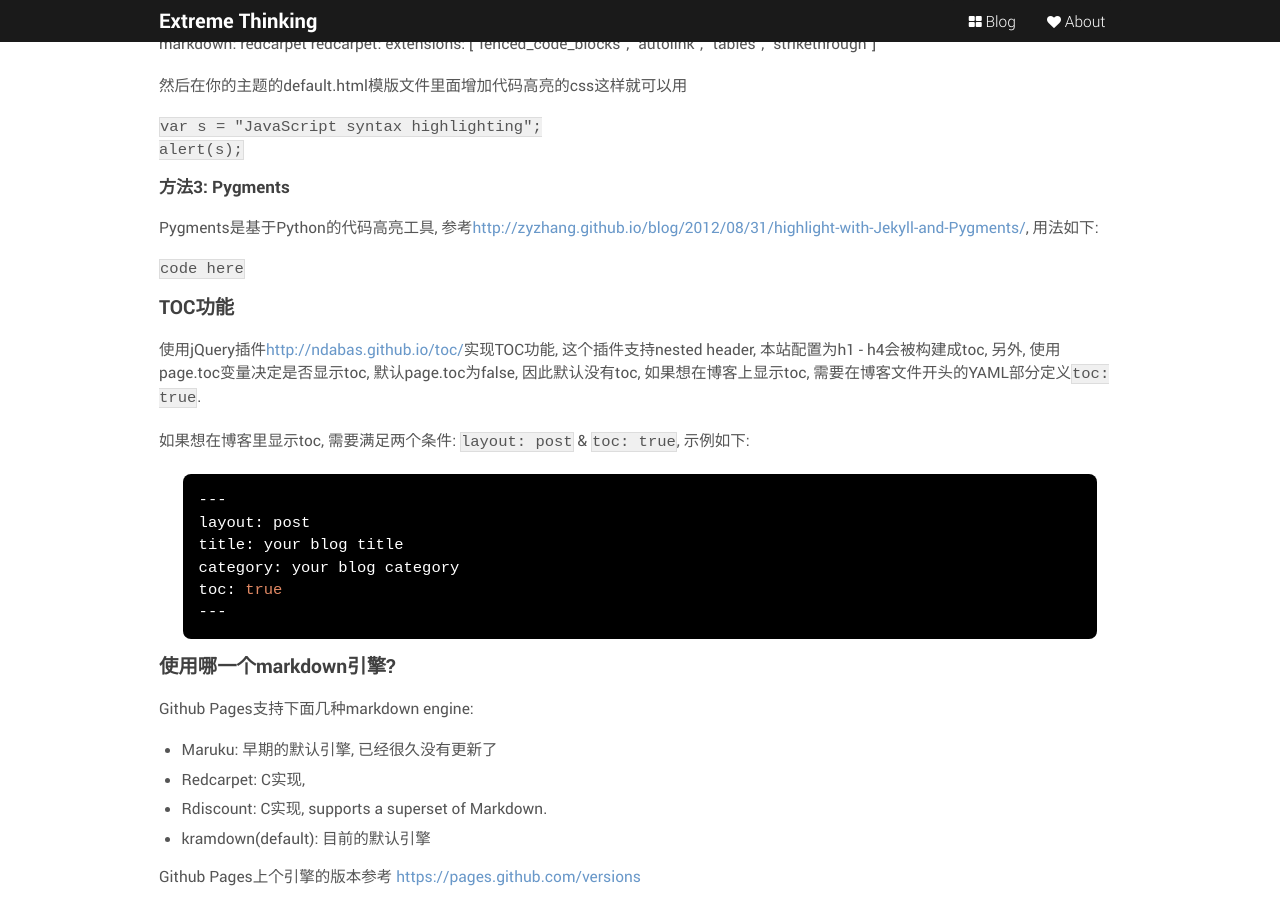
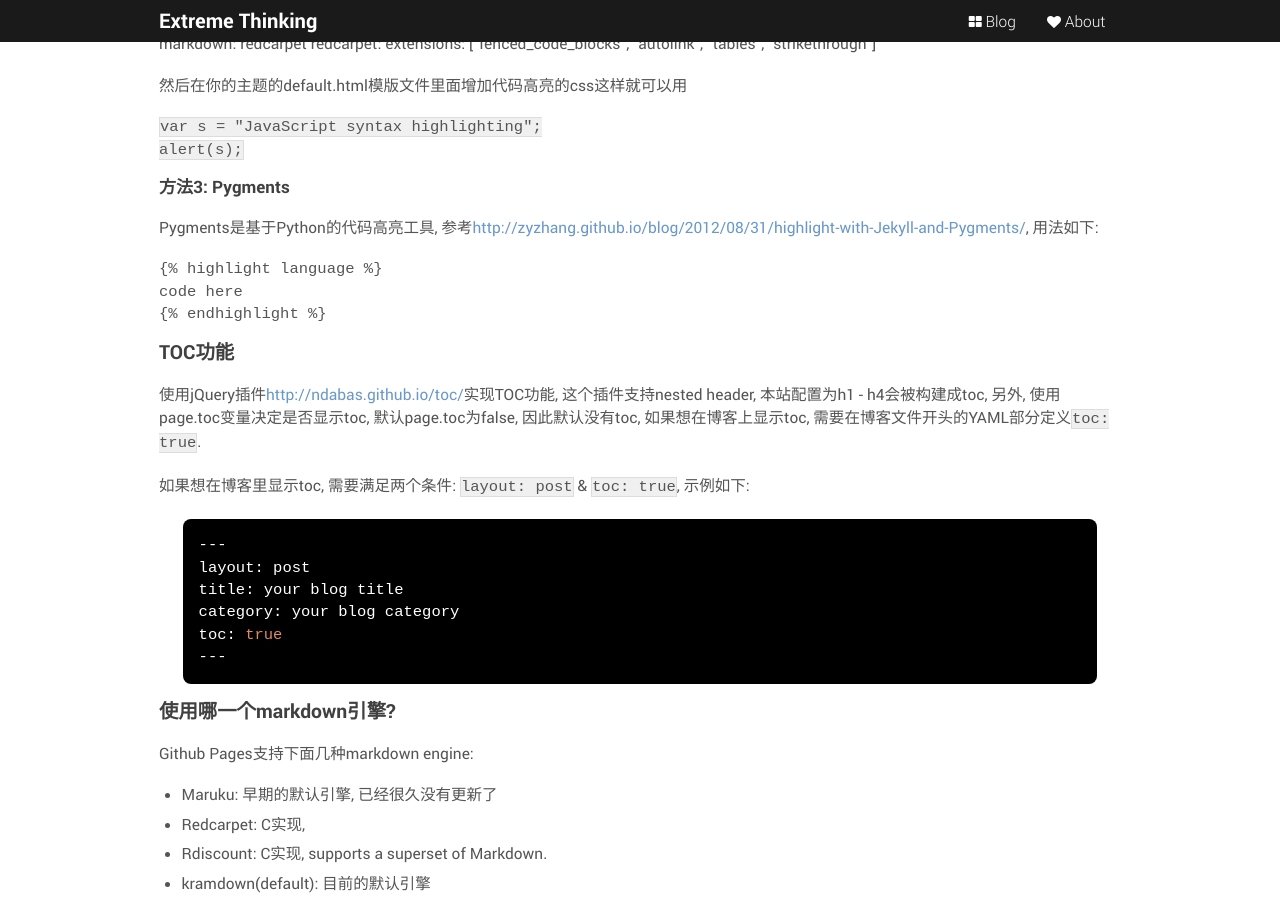
Before and after one commit to rainzhaojy/rainzhaojy.github.io, a Jekyll site: the page built from _posts/2013-03-10-github_advanced.md, in a window 1280 px wide and 900 px high, scrolled down 2160 px. Built offline with Jekyll 4.4.1, drawn with Linux system fonts in a browser that asks for light colours; nearby versions of some CDN libraries; library files that are not in the unit come from our copies; Markdown is read by kramdown in place of the engine named in the settings; comment, search, counter and statistics services are not loaded.

Commit message:
update blog

```diff
--- a/_posts/2013-03-10-github_advanced.md
+++ b/_posts/2013-03-10-github_advanced.md
@@ -102,9 +102,11 @@ alert(s);
 
 Pygments是基于Python的代码高亮工具, 参考<http://zyzhang.github.io/blog/2012/08/31/highlight-with-Jekyll-and-Pygments/>, 用法如下:
 
-{% highlight language %}
+<pre>
+&#123;% highlight language %}
 code here
-{% endhighlight %}
+&#123;% endhighlight %}
+</pre>
 
 #### TOC功能
 
```
